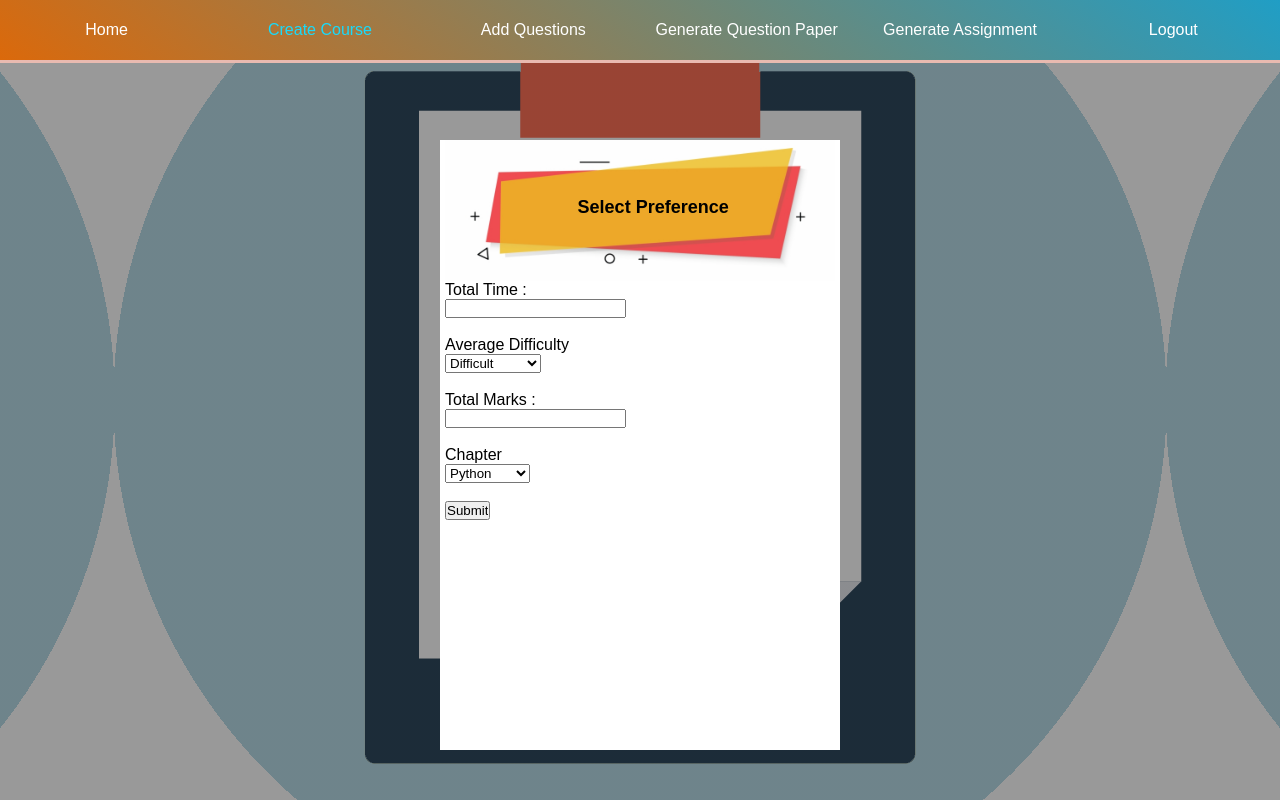
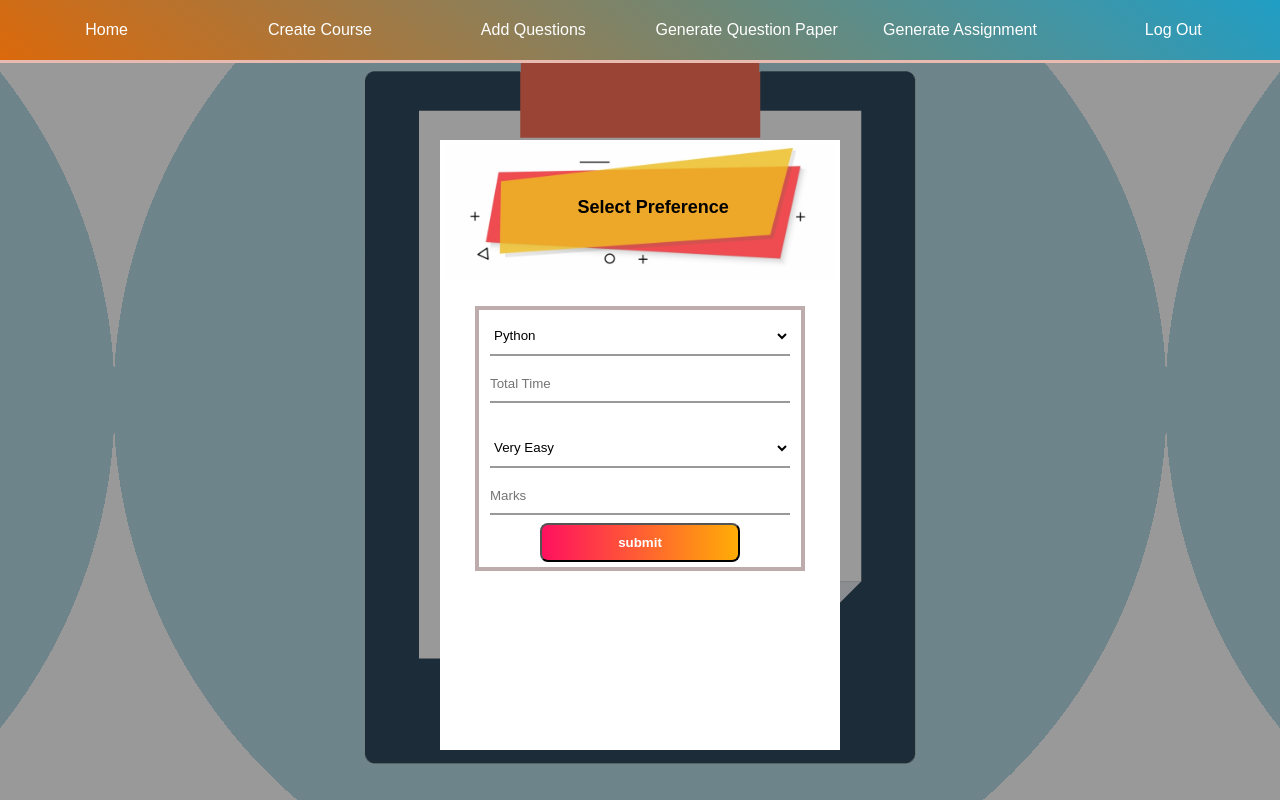
Before and after one commit to hemanthkasoju/profAssistor, a Django app: page /generateQuestionPaper/selectQuestionPreference/ in a window 1280 px wide. Run offline with Django 3.2, Linux system fonts and the light colour scheme.

Commit message:
css changes in generate assignment

```diff
--- a/Templates/questionPreference.html
+++ b/Templates/questionPreference.html
@@ -13,12 +13,12 @@
           <div class="row">
             <ul class="main-nav">
                 <li class="ele"><a href="/accounts/profHomePage"> Home </a></li>
-                <li class="ele"><a href="/accounts/createCourse" class="active"> Create Course </a></li>
+                <li class="ele"><a href="/accounts/createCourse" class=""> Create Course </a></li>
                 <li class="ele"><a href="/AddQuestions/addQuestions"> Add Questions </a></li>
                 <li class="ele"><a href="/generateQuestionPaper/selectQuestionPreference"> Generate Question Paper </a></li>
                 <li class="ele"><a href="/generateQuestionPaper/selectQuestionPreference"> Generate Assignment </a></li>
-                <li class="ele"><a class="" href="/accounts/logout">
-                    <div class="">Logout</div>
+                <li class="ele"><a class="" href="/accounts/logout"> Log Out
+                   {# <div class="">Logout</div>#}
                 </a></li>
             </ul>
         </div>
@@ -27,31 +27,38 @@
             <div class="head-contianer">
                 <div class="mainHeader-text">Select Preference</div>
             </div>
-    <form action="#" method="POST">
-        {% csrf_token %}
-    <label for="T">Total Time : </label><br>
-	<input type="text" name="time" value="" id="T"><br><br>
-    <label for="D">Average Difficulty</label><br>
-                    <select id="D" name="difficulty" placeholder="Difficulty"><br><br>
+            <form action='/AddQuestions/addQuestions' method="post" class="input-group">
+                {% csrf_token %}
+                <div style="text-align: center; font-weight:bold; margin-top: 25px;">
+                    {% if user.is_authenticated %}
+                    Hi, {{ user.first_name }} Enter Preference
+                    {% endif %}
+                </div>
+                <div align="center" class="add-que">
+                   <select name="chapter" class="input-field">Chapter
+                        <option value="1">Python</option>
+                        <option value="2">Java</option>
+                        <option value="3">JavaScript</option>
+                        <option value="4">PHP</option>
+                        <option value="5">HTML</option>
+                    </select>
+
+                    <input type="number" name="time" class="input-field" value="" placeholder="Total Time" required><br><br>
+                    <select name="difficulty" placeholder=" Average Difficulty" class="input-field" required>
                         <option value="1">Very Easy</option>
                         <option value="2">Easy</option>
                         <option value="3">Moderate</option>
-                        <option value="4" selected>Difficult</option>
+                        <option value="4">Difficult</option>
                         <option value="5">Very Difficult</option>
-                    </select><br><br>
-	<label for="M">Total Marks : </label><br>
-    <input type= "text" name="marks" value="" id="M"><br><br>
-        <label for="C">Chapter</label><br>
-     <select name="chapter">
-         <option value="1">Python</option>
-         <option value="2">Java</option>
-         <option value="3">JavaScript</option>
-         <option value="4">PHP</option>
-         <option value="5">HTML</option>
-     </select><br><br>
-    <input type="Submit" name="Submit" value="Submit">
+                    </select>
+                    <input type="number" name="marks" placeholder="Marks" class="input-field" required>
+                    <input type="submit" name="submit" value="submit" class="addCourse-button">
+                </div>
+
+           </form>
+
+           </div>
+        </div>
 </form>
-<div>
-</div>
 </body>
 </html>
```
Also changed, not shown: Templates/addQuestions.html (+5 -8 lines).
